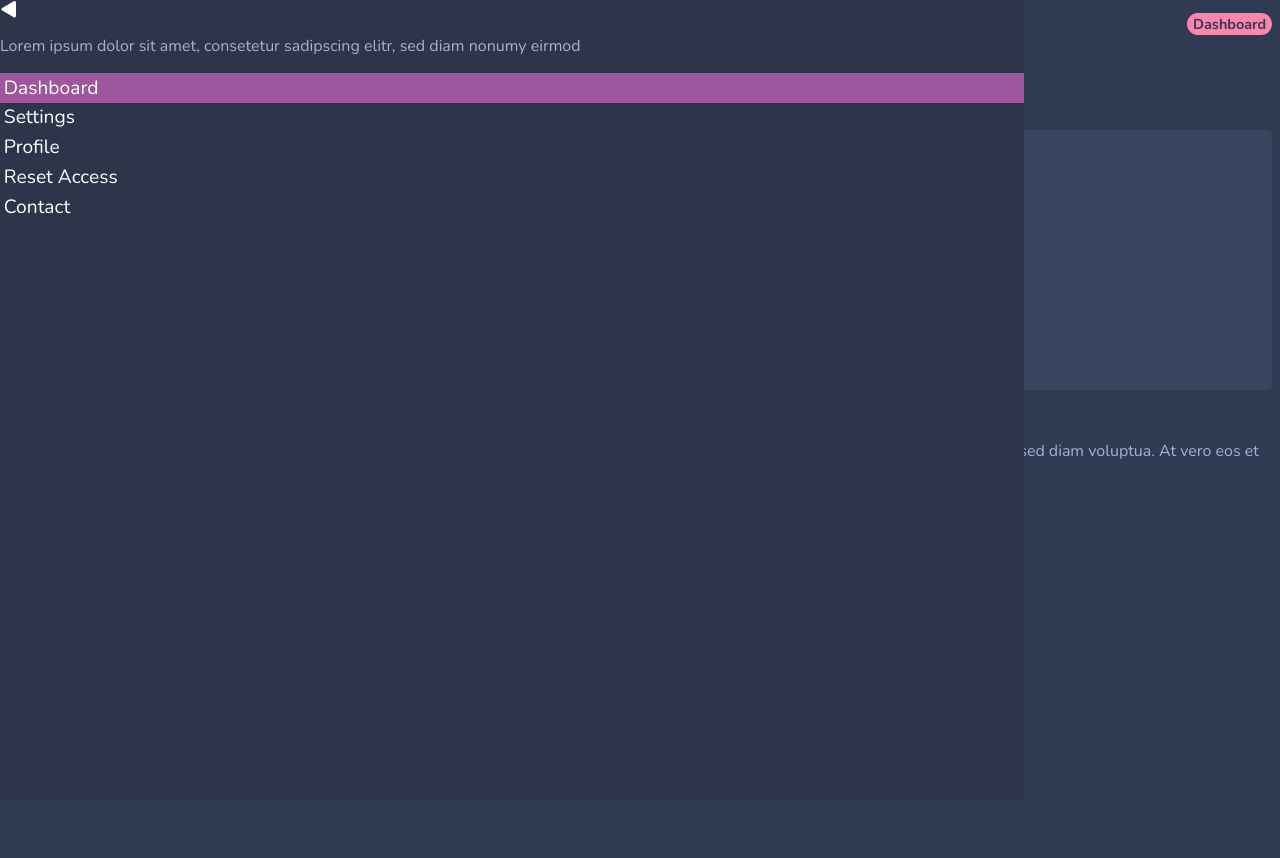
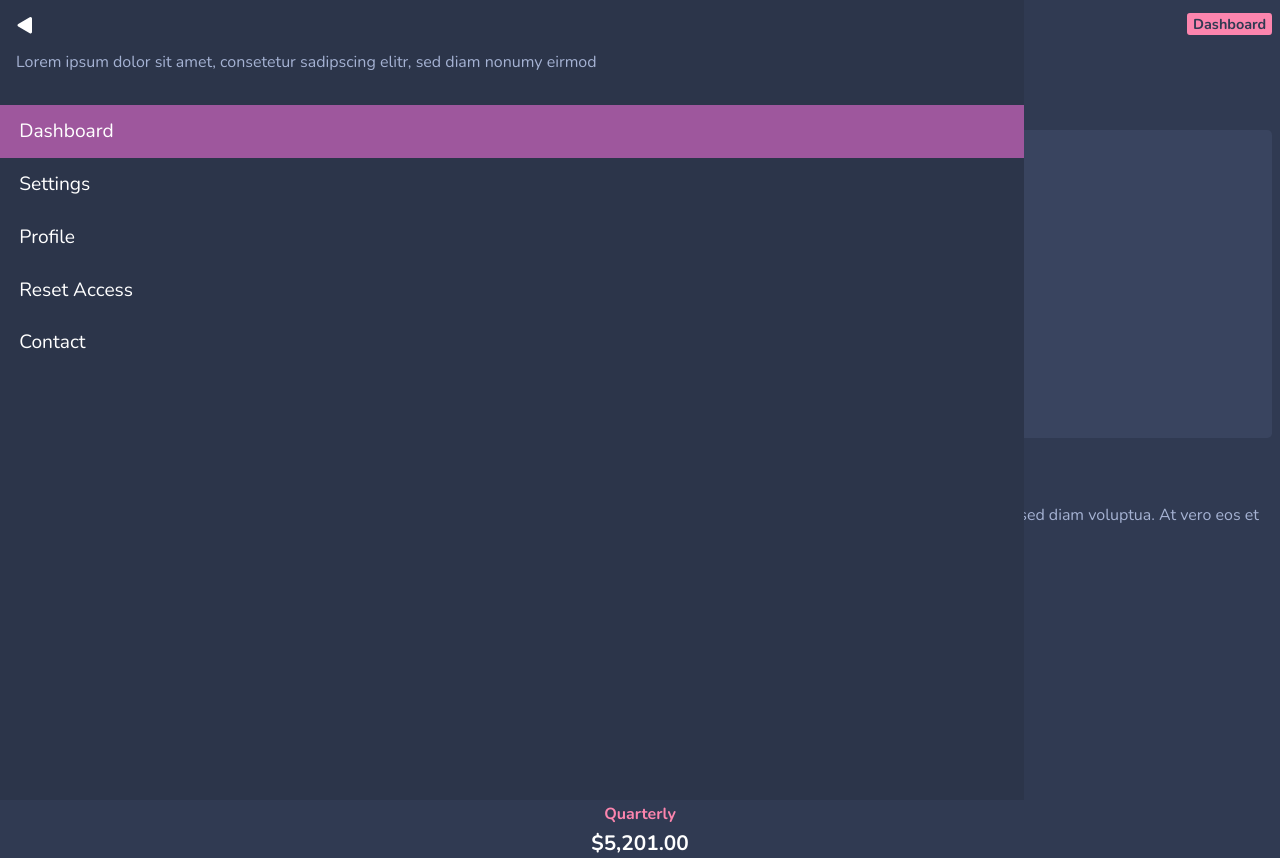
Before and after one commit to ChathurikaDissanayaka/user-interface-design, a website built with webpack: page full-project-refactoring/index.html in a window 1280 px wide. Both pictures are taken after a click on the icon 20 px from the left and 24 px from the top of the page. Before the commit the page ends 800 px from the top, so only its background shows below. Built offline with nearby package versions, Linux system fonts and the light colour scheme.

Commit message:
Add changes

```diff
--- a/full-project-refactoring/index.css
+++ b/full-project-refactoring/index.css
@@ -165,10 +165,12 @@ p {
 a.cta-btn {
     font-size: .9em;
     padding: .2em .4em;
+    border-radius: .2em;
 }
 
 nav ul li a {
     font-size: 1.2em;
+    padding: .8em 1em;
 }
 
 h3 {
@@ -178,3 +180,11 @@ h3 {
 nav {
     text-align: left;
 }
+
+.inner-wrapper {
+    padding: 1em;
+}
+.panel {
+    padding: .5em 1em;
+    margin-bottom: 2em;
+}
```
